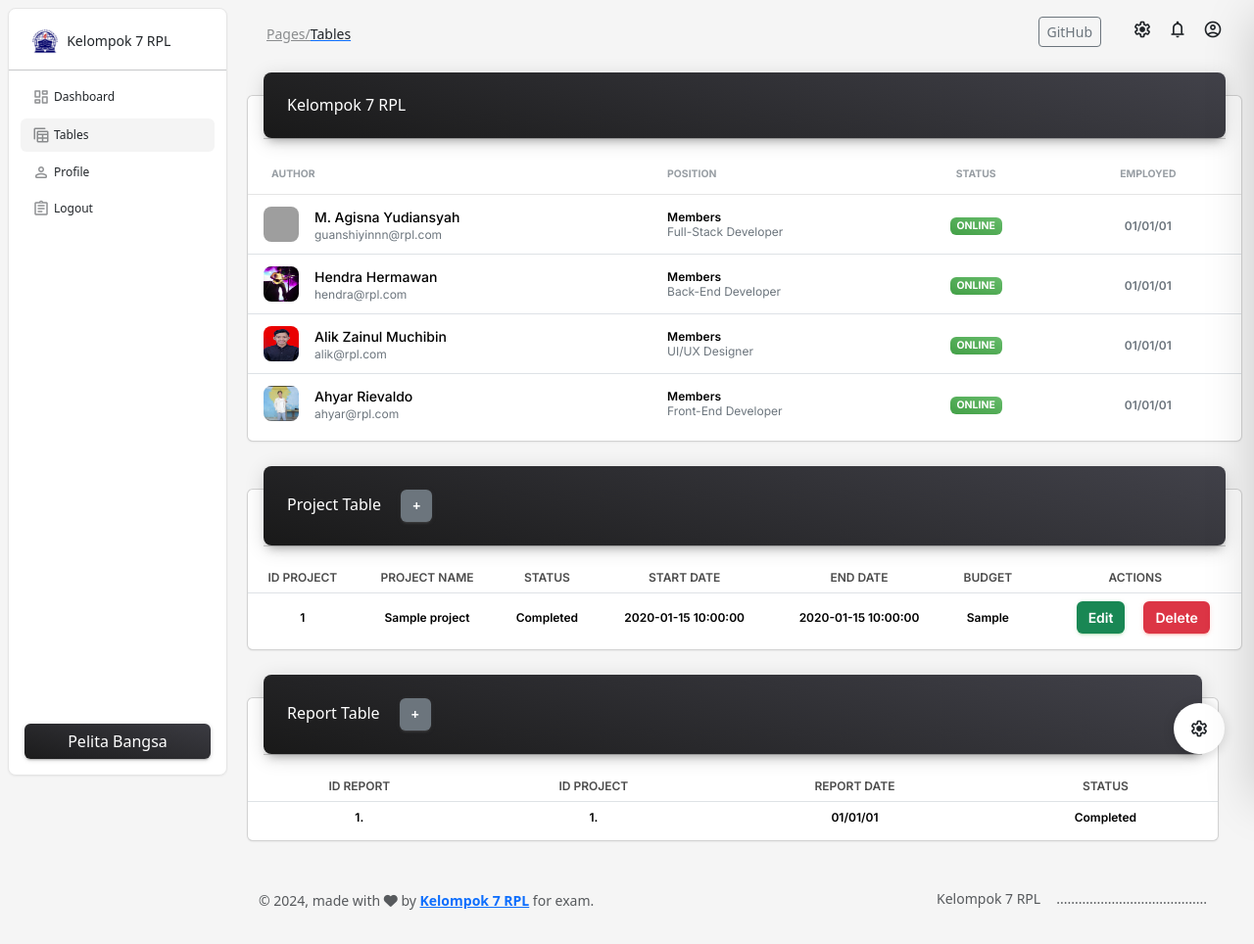
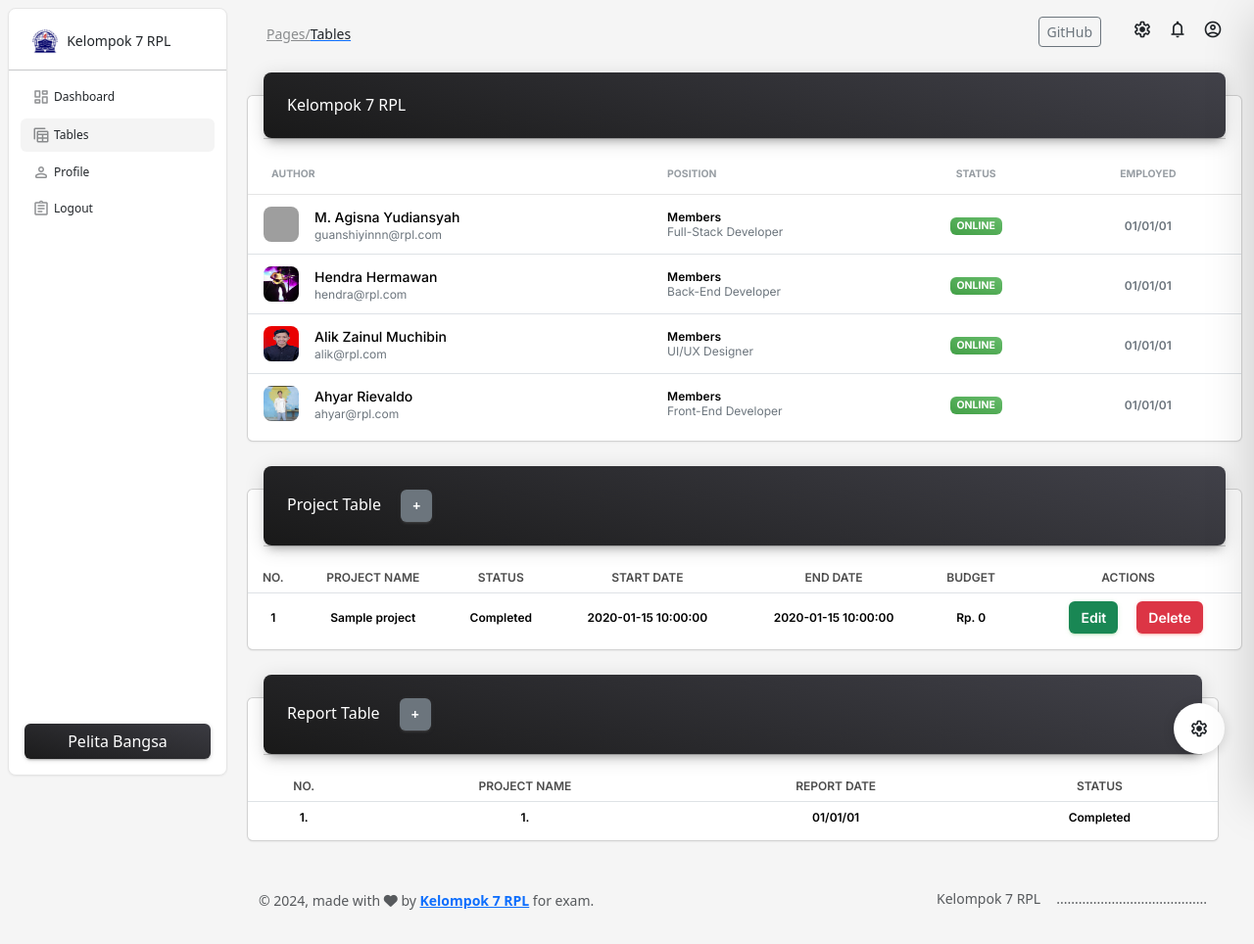
Before and after one commit to UPB-Kelompok-7-RPL-TI-23-B-2/Proyek-Monitoring-Semester-3, a PHP site: page /tables.php in a window 1280 px wide. Shown: the whole page at 98% size. Run offline with PHP 8.4, Linux system fonts and the light colour scheme; tables that the repository leaves empty or names only in its code hold one stand-in row (values such as "Sample post"); some libraries are stand-ins or nearby versions; grey boxes are pictures that could not be loaded.

Commit message:
add tables

```diff
--- a/components/project_tables.php
+++ b/components/project_tables.php
@@ -25,7 +25,7 @@
         <table class="table align-items-center justify-content-center mb-0">
           <tbody>
             <tr>
-              <th class="text-uppercase text-xs opacity-7 text-center">ID Project</th>
+              <th class="text-uppercase text-xs opacity-7 text-center">No.</th>
               <th class="text-uppercase text-xs opacity-7 text-center">Project Name</th>
               <th class="text-uppercase text-xs opacity-7 text-center">Status</th>
               <th class="text-uppercase text-xs opacity-7 text-center">Start Date</th>
@@ -42,7 +42,7 @@
               <td class="text-xs font-weight-bold mb-0 text-center"><?php echo $result['status'] ?></td>
               <td class="text-xs font-weight-bold mb-0 text-center"><?php echo $result['start_date'] ?></td>
               <td class="text-xs font-weight-bold mb-0 text-center"><?php echo $result['end_date'] ?></td>
-              <td class="text-xs font-weight-bold mb-0 text-center"><?php echo $result['budget'] ?></td>
+              <td class="text-xs font-weight-bold mb-0 text-center"><?php $rupiah = number_format($result['budget'], 0, ',', '.'); echo 'Rp. ' . $rupiah; ?></td>
               <td class="text-xs font-weight-bold mb-0 text-center">
                 <a href="kelola.php?ubah=<?php echo $result['id_project'] ?>" type="button" class="btn btn-success text-sm font-weight-bold mb-0 border-radius-lg ms-3">Edit</a>
                 <a href="proses/kelola_edit.php?hapus=<?php echo $result['id_project'] ?>" type="button" class="btn btn-danger text-sm font-weight-bold mb-0 border-radius-lg ms-3" onClick="return confirm('Apakah yakin ingin menghapus data?')">Delete</a>
--- a/components/report_tables.php
+++ b/components/report_tables.php
@@ -14,8 +14,8 @@
         <table class="table align-items-center justify-content-center mb-0">
           <tbody>
             <tr>
-              <th class="text-uppercase text-xs opacity-7 text-center">ID Report</th>
-              <th class="text-uppercase text-xs opacity-7 text-center">ID Project</th>
+              <th class="text-uppercase text-xs opacity-7 text-center">No.</th>
+              <th class="text-uppercase text-xs opacity-7 text-center">Project Name</th>
               <th class="text-uppercase text-xs opacity-7 text-center">Report Date</th>
               <th class="text-uppercase text-xs opacity-7 text-center">Status</th>
             </tr>
```
